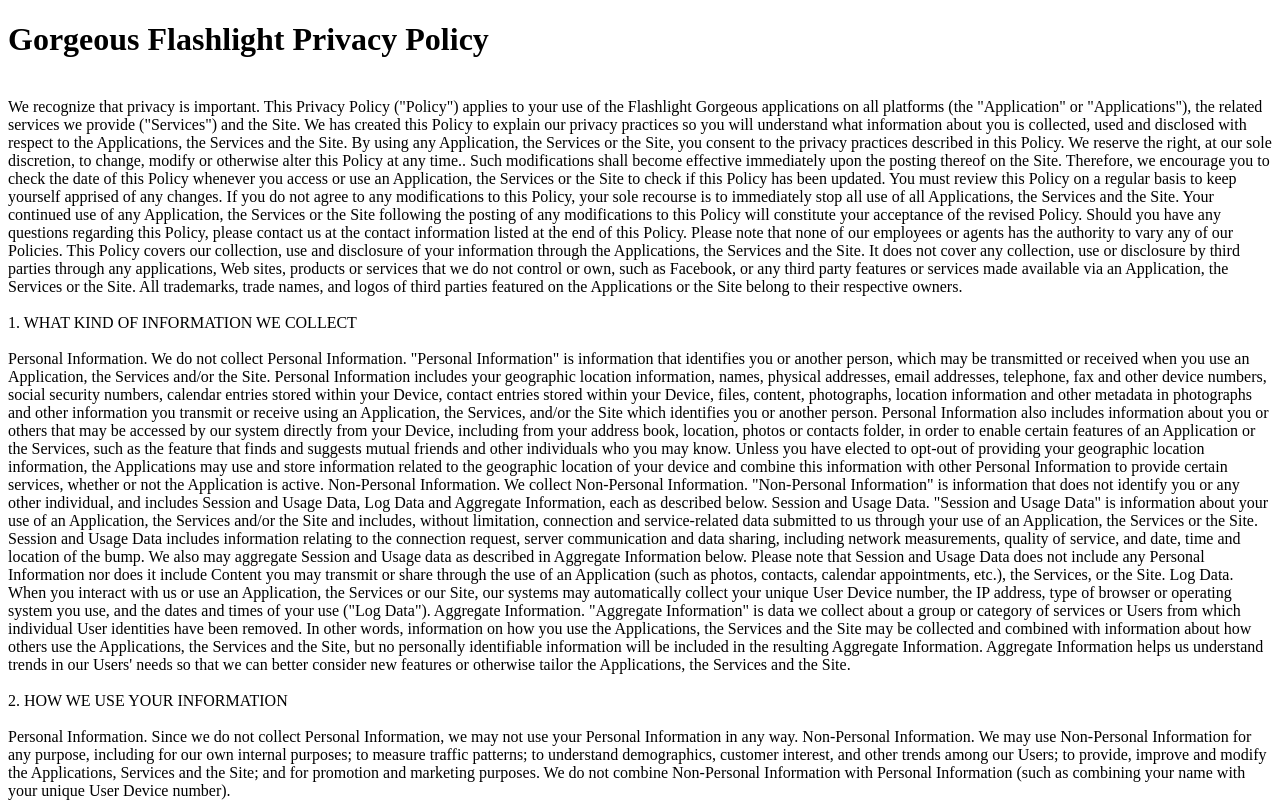
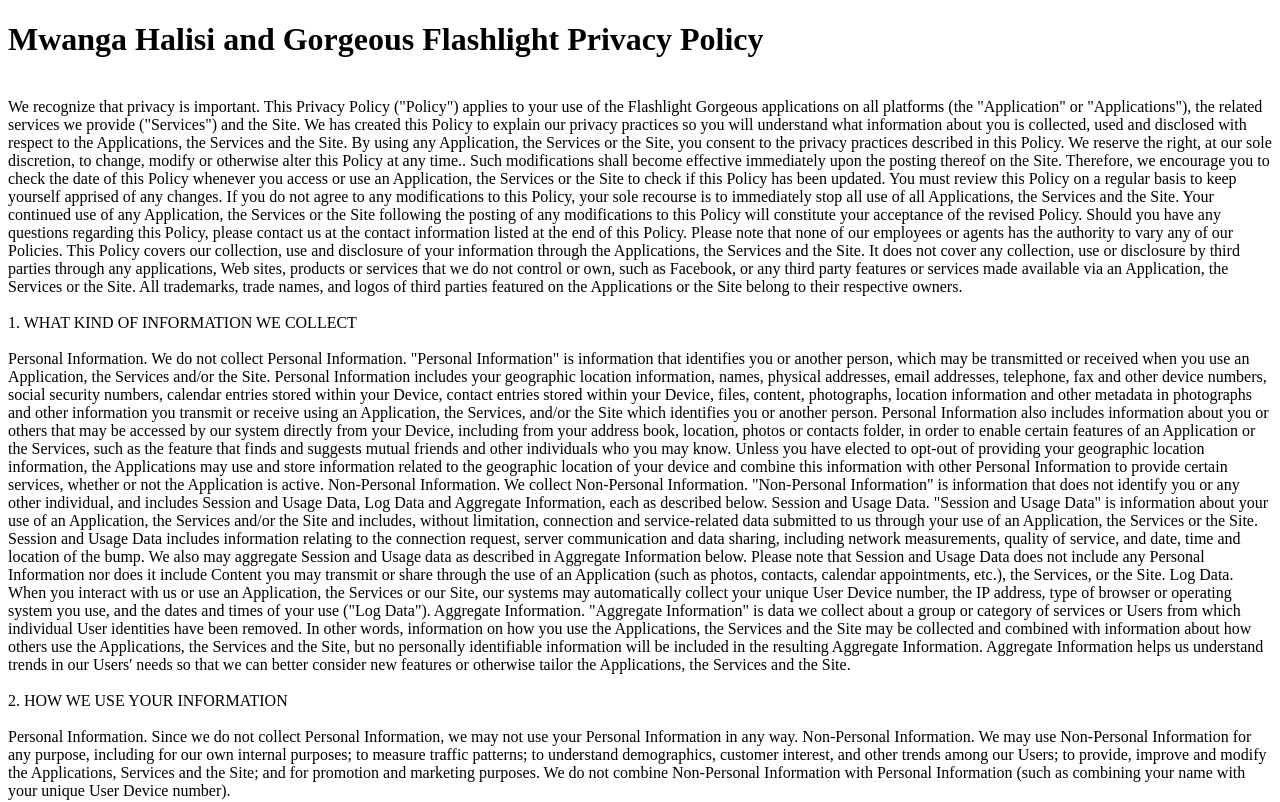
Before and after one commit to daveedemensa/daveedemensa.github.io, a plain HTML site: page index.html in a window 1280 px wide. Shown: the top 802 px of the page. Drawn offline with Linux system fonts and the light colour scheme.

Commit message:
Update index.html

```diff
--- a/index.html
+++ b/index.html
@@ -3,7 +3,7 @@
 <title></title>
 <body>
 
-<h1>Gorgeous Flashlight Privacy Policy</h1>
+<h1> Mwanga Halisi and Gorgeous Flashlight Privacy Policy</h1>
 <br>
 
 
```
